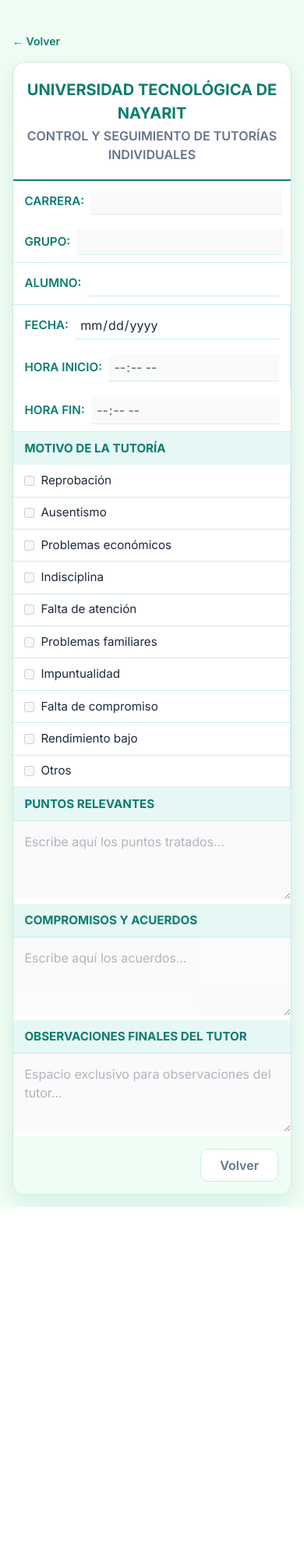
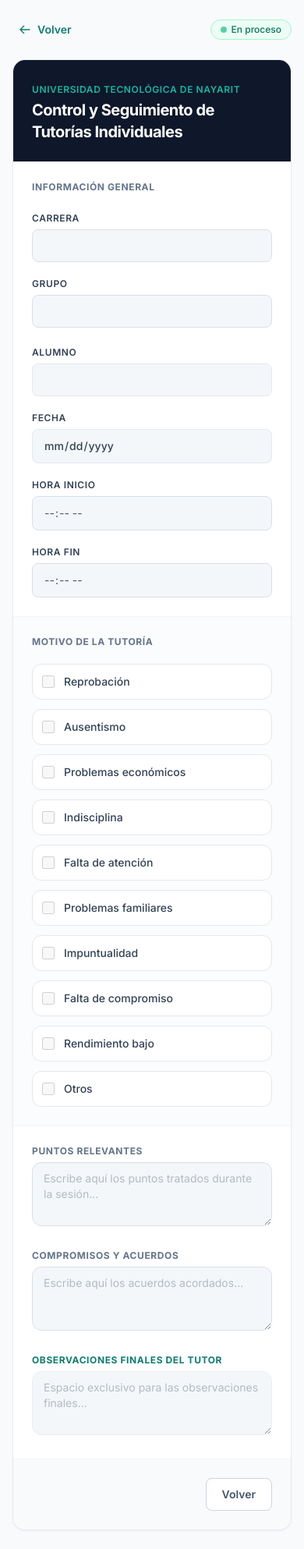
Before and after one commit to Ing-Segundo/sistema_tutorias, a Flask app: template templates/tutoria_individual.html in a window 390 px wide. Shown: the whole page at 78% size. Before the commit the page ends 1548 px from the top, so only its background shows below. Run offline with Flask 3, Linux system fonts and the light colour scheme; the template is opened without the code that fills it, so the values that code supplies are empty; some libraries are stand-ins or nearby versions.

Commit message:
Update tutoria_individual.html

```diff
--- a/templates/tutoria_individual.html
+++ b/templates/tutoria_individual.html
@@ -1,97 +1,79 @@
 <!DOCTYPE html>
-<html lang="es">
+<html lang="es" data-theme="light">
 <head>
     <meta charset="UTF-8">
     <meta name="viewport" content="width=device-width, initial-scale=1.0">
     <title>Tutoría Individual - Sistema de Tutorías</title>
+    <!-- Tailwind CSS CDN -->
     <script src="https://cdn.tailwindcss.com"></script>
-    <link href="https://cdn.jsdelivr.net/npm/daisyui@4.12.10/dist/full.min.css" rel="stylesheet">
-    <link href="https://fonts.googleapis.com/css2?family=Inter:wght@300;400;500;600;700&display=swap" rel="stylesheet">
+    <!-- DaisyUI CDN -->
+    <link href="https://cdn.jsdelivr.net/npm/daisyui@4.12.10/dist/full.min.css" rel="stylesheet" type="text/css" />
+    <!-- Typography -->
+    <link rel="preconnect" href="https://fonts.googleapis.com">
+    <link rel="preconnect" href="https://fonts.gstatic.com" crossorigin>
+    <link href="https://fonts.googleapis.com/css2?family=Inter:wght@400;500;600;700&display=swap" rel="stylesheet">
+
+    <script>
+        tailwind.config = {
+            theme: {
+                extend: {
+                    fontFamily: {
+                        sans: ['Inter', 'sans-serif'],
+                    },
+                    colors: {
+                        brand: {
+                            50: '#f0fdfa',
+                            100: '#ccfbf1',
+                            500: '#14b8a6',
+                            600: '#0d9488',
+                            700: '#0e7c70',
+                            800: '#115e59',
+                            900: '#134e4a',
+                        }
+                    }
+                }
+            }
+        }
+    </script>
     <style>
-        :root {
-            --verde-ut: #0E7C70;
-            --verde-sec: #15803D;
-            --verde-suave: #E6F7F5;
-            --verde-claro: #F0FDF4;
-            --texto-principal: #1E293B;
-            --texto-sec: #64748B;
-            --borde-suave: #CCEBE8;
-            --sombra-suave: 0 8px 24px rgba(14, 124, 112, 0.12);
+        body {
+            font-family: 'Inter', sans-serif;
+            background-color: #f8fafc;
+            color: #0f172a;
         }
-        * { font-family: 'Inter', sans-serif; color: var(--texto-principal); }
-        body { background-color: var(--verde-claro); min-height: 100vh; }
-
-        .contenedor { max-width: 900px; }
-        .ficha { background: white; border: 1px solid var(--borde-suave); border-radius: 16px; overflow: hidden; box-shadow: var(--sombra-suave); }
-        .ficha-titulo { text-align: center; padding: 1.25rem 1rem; border-bottom: 2px solid var(--verde-ut); }
-        .ficha-titulo h1 { color: var(--verde-ut); font-weight: 700; font-size: 1.25rem; }
-        .ficha-titulo h2 { color: var(--texto-sec); font-weight: 600; font-size: 1rem; margin-top: 2px; }
-
-        .fila { display: grid; border-bottom: 1px solid var(--borde-suave); }
-        .fila:last-child { border-bottom: none; }
-        .fila-2 { grid-template-columns: 1fr 1fr; }
-        .fila-3 { grid-template-columns: 1fr 1fr 1fr; }
-
-        .celda { border-right: 1px solid var(--borde-suave); padding: 0.6rem 0.9rem; display: flex; align-items: center; gap: 0.5rem; }
-        .celda:last-child { border-right: none; }
-
-        .etiqueta { font-weight: 600; font-size: 0.95rem; color: var(--verde-ut); text-transform: uppercase; }
-
-        .campo {
-            border: none;
-            border-bottom: 1px solid var(--borde-suave);
-            background: #ffffff !important;
-            color: #1E293B !important;
-            flex: 1;
-            padding: 0.25rem 0.4rem;
-            font-size: 1rem;
-        }
-        .campo:focus { outline: none; border-color: var(--verde-ut); }
-        .campo:disabled { background: #F9FAFB !important; opacity: 0.8; cursor: not-allowed; }
-
-        .motivo-titulo { background: var(--verde-suave); color: var(--verde-ut); font-weight: 700; font-size: 0.95rem; text-transform: uppercase; padding: 0.6rem 0.9rem; }
-
-        .motivo-grid { display: grid; grid-template-columns: repeat(3, 1fr); }
-        @media (max-width: 640px) { .motivo-grid { grid-template-columns: 1fr; } .fila-2, .fila-3 { grid-template-columns: 1fr; } }
-
-        .motivo-item { display: flex; align-items: center; gap: 0.5rem; padding: 0.55rem 0.9rem; border-right: 1px solid var(--borde-suave); border-bottom: 1px solid var(--borde-suave); font-size: 0.95rem; }
-        .motivo-item input { accent-color: var(--verde-ut); }
-        .motivo-item input:disabled { cursor: not-allowed; }
-
-        .bloque-titulo { background: var(--verde-suave); color: var(--verde-ut); font-weight: 700; font-size: 0.95rem; text-transform: uppercase; padding: 0.6rem 0.9rem; border-bottom: 1px solid var(--borde-suave); }
-        .bloque-texto {
-            width: 100%;
-            border: none;
-            padding: 0.9rem;
-            font-size: 1rem;
-            resize: vertical;
-            min-height: 100px;
-            background: #ffffff !important;
-            color: #1E293B !important;
-        }
-        .bloque-texto:focus { outline: none; }
-        .bloque-texto:disabled {
-            background: #F9FAFB !important;
-            color: #1E293B !important;
-            opacity: 0.8;
-            cursor: not-allowed;
-        }
-
-        .acciones { display: flex; justify-content: flex-end; gap: 0.75rem; padding: 1rem; background: var(--verde-claro); }
-        .btn-ut { background: var(--verde-ut); color: white; border-radius: 10px; font-weight: 600; padding: 0.5rem 1.5rem; transition: all 0.2s ease; }
-        .btn-ut:hover { background: var(--verde-sec); }
-        .btn-cancelar { background: white; color: var(--texto-sec); border: 1px solid var(--borde-suave); border-radius: 10px; font-weight: 600; padding: 0.5rem 1.5rem; transition: all 0.2s ease; }
-        .btn-cancelar:hover { background: var(--verde-suave); color: var(--verde-ut); }
     </style>
 </head>
-<body>
-    <div class="contenedor mx-auto p-4 md:p-8" style="padding-top: 2.5rem;">
-        <a href="javascript:history.back()" class="inline-flex items-center gap-1 mb-4 text-sm font-semibold" style="color: var(--verde-ut);">&larr; Volver</a>
+<body class="min-h-screen antialiased bg-slate-50 text-slate-900 py-6 px-4 sm:px-6 lg:px-8">
 
+    <div class="max-w-4xl mx-auto space-y-6">
+
+        <!-- Navegación Superior -->
+        <div class="flex items-center justify-between">
+            <a href="javascript:history.back()" class="inline-flex items-center gap-2 text-sm font-semibold text-brand-700 hover:text-brand-800 transition-colors duration-200 focus-visible:outline-2 focus-visible:outline-brand-700 rounded-md px-2 py-1">
+                <svg class="w-4 h-4" fill="none" stroke="currentColor" viewBox="0 0 24 24" xmlns="http://www.w3.org/2000/svg">
+                    <path stroke-linecap="round" stroke-linejoin="round" stroke-width="2" d="M10 19l-7-7m0 0l7-7m-7 7h18"></path>
+                </svg>
+                Volver
+            </a>
+
+            <div class="flex items-center gap-2">
+                <span class="inline-flex items-center gap-1.5 px-3 py-1 rounded-full text-xs font-medium bg-emerald-50 text-emerald-700 border border-emerald-200">
+                    <span class="w-2 h-2 rounded-full bg-emerald-500 animate-pulse"></span>
+                    {{ tutoria.estado or 'En proceso' }}
+                </span>
+            </div>
+        </div>
+
+        <!-- Alertas de Flash Mensajes -->
         {% with mensajes = get_flashed_messages(with_categories=true) %}
             {% if mensajes %}
                 {% set categoria, texto = mensajes[0] %}
-                <div class="alert alert-{{ categoria }} mb-4 rounded-xl">{{ texto }}</div>
+                <div role="alert" class="alert alert-{{ categoria }} shadow-sm border border-slate-200 rounded-xl bg-white text-slate-800 flex items-center gap-3 p-4">
+                    <svg class="w-5 h-5 text-brand-600 flex-shrink-0" fill="none" stroke="currentColor" viewBox="0 0 24 24" xmlns="http://www.w3.org/2000/svg">
+                        <path stroke-linecap="round" stroke-linejoin="round" stroke-width="2" d="M13 16h-1v-4h-1m1-4h.01M21 12a9 9 0 11-18 0 9 9 0 0118 0z"></path>
+                    </svg>
+                    <span class="text-sm font-medium">{{ texto }}</span>
+                </div>
             {% endif %}
         {% endwith %}
 
@@ -100,81 +82,122 @@
         {% set deshabilitar_observaciones = '' if (en_proceso and session.get('rol') == 'tutor') else 'disabled' %}
         {% set puede_guardar = session.get('rol') == 'tutor' and en_proceso %}
 
-        <form class="ficha" method="POST" action="{{ url_for('ver_tutoria_individual', id=tutoria.id) }}">
-            <div class="ficha-titulo">
-                <h1>UNIVERSIDAD TECNOLÓGICA DE NAYARIT</h1>
-                <h2>CONTROL Y SEGUIMIENTO DE TUTORÍAS INDIVIDUALES</h2>
-            </div>
+        <!-- Formulario Contenedor Principal -->
+        <form class="bg-white rounded-2xl border border-slate-200/80 shadow-sm overflow-hidden divide-y divide-slate-100" method="POST" action="{{ url_for('ver_tutoria_individual', id=tutoria.id) }}">
 
-            <div class="fila fila-2">
-                <div class="celda">
-                    <span class="etiqueta">Carrera:</span>
-                    <input type="text" name="carrera" class="campo" value="{{ tutoria.carrera or '' }}" {{deshabilitado}}>
+            <!-- Encabezado Institucional -->
+            <div class="p-6 bg-slate-900 text-white flex flex-col sm:flex-row sm:items-center justify-between gap-4">
+                <div>
+                    <span class="text-xs font-semibold uppercase tracking-wider text-brand-500">Universidad Tecnológica de Nayarit</span>
+                    <h1 class="text-xl font-bold tracking-tight text-white mt-0.5">Control y Seguimiento de Tutorías Individuales</h1>
                 </div>
-                <div class="celda">
-                    <span class="etiqueta">Grupo:</span>
-                    <input type="text" name="grupo" class="campo" value="{{ tutoria.grupo or '' }}" {{deshabilitado}}>
+                <div class="text-right hidden sm:block">
+                    <span class="text-xs text-slate-400 block">Folio de Registro</span>
+                    <span class="text-sm font-mono font-semibold text-slate-200">#{{ tutoria.id }}</span>
                 </div>
             </div>
 
-            <div class="fila">
-                <div class="celda">
-                    <span class="etiqueta">Alumno:</span>
-                    <input type="text" class="campo" value="{{ tutoria.alumno.usuario.nombre_completo }}" readonly style="background: var(--verde-claro);">
+            <!-- Sección 1: Información General -->
+            <div class="p-6 space-y-6">
+                <h2 class="text-xs font-bold uppercase tracking-wider text-slate-500">Información General</h2>
+
+                <div class="grid grid-cols-1 md:grid-cols-3 gap-5">
+                    <div class="md:col-span-2 space-y-1.5">
+                        <label for="input-carrera" class="block text-xs font-semibold text-slate-700 uppercase tracking-wider">Carrera</label>
+                        <input id="input-carrera" type="text" name="carrera" class="w-full px-3.5 py-2.5 bg-slate-50 border border-slate-300 rounded-lg text-sm text-slate-900 focus:outline-none focus:ring-2 focus:ring-brand-600 focus:border-brand-600 disabled:opacity-75 disabled:bg-slate-100 transition-all" value="{{ tutoria.carrera or '' }}" {{deshabilitado}}>
+                    </div>
+
+                    <div class="space-y-1.5">
+                        <label for="input-grupo" class="block text-xs font-semibold text-slate-700 uppercase tracking-wider">Grupo</label>
+                        <input id="input-grupo" type="text" name="grupo" class="w-full px-3.5 py-2.5 bg-slate-50 border border-slate-300 rounded-lg text-sm text-slate-900 focus:outline-none focus:ring-2 focus:ring-brand-600 focus:border-brand-600 disabled:opacity-75 disabled:bg-slate-100 transition-all" value="{{ tutoria.grupo or '' }}" {{deshabilitado}}>
+                    </div>
+                </div>
+
+                <div class="grid grid-cols-1 md:grid-cols-4 gap-5">
+                    <div class="md:col-span-4 space-y-1.5">
+                        <label for="input-alumno" class="block text-xs font-semibold text-slate-700 uppercase tracking-wider">Alumno</label>
+                        <input id="input-alumno" type="text" class="w-full px-3.5 py-2.5 bg-slate-100/80 border border-slate-200 rounded-lg text-sm text-slate-700 cursor-not-allowed font-medium" value="{{ tutoria.alumno.usuario.nombre_completo }}" readonly>
+                    </div>
+
+                    <div class="space-y-1.5 md:col-span-2">
+                        <label for="input-fecha" class="block text-xs font-semibold text-slate-700 uppercase tracking-wider">Fecha</label>
+                        <input id="input-fecha" type="date" class="w-full px-3.5 py-2.5 bg-slate-100/80 border border-slate-200 rounded-lg text-sm text-slate-700 cursor-not-allowed font-medium" value="{{ tutoria.fecha.strftime('%Y-%m-%d') }}" readonly>
+                    </div>
+
+                    <div class="space-y-1.5">
+                        <label for="input-hr-inicio" class="block text-xs font-semibold text-slate-700 uppercase tracking-wider">Hora Inicio</label>
+                        <input id="input-hr-inicio" type="time" name="hr_inicio" class="w-full px-3.5 py-2.5 bg-slate-50 border border-slate-300 rounded-lg text-sm text-slate-900 focus:outline-none focus:ring-2 focus:ring-brand-600 focus:border-brand-600 disabled:opacity-75 disabled:bg-slate-100 transition-all" value="{{ tutoria.hr_inicio or '' }}" {{deshabilitado}}>
+                    </div>
+
+                    <div class="space-y-1.5">
+                        <label for="input-hr-salida" class="block text-xs font-semibold text-slate-700 uppercase tracking-wider">Hora Fin</label>
+                        <input id="input-hr-salida" type="time" name="hr_salida" class="w-full px-3.5 py-2.5 bg-slate-50 border border-slate-300 rounded-lg text-sm text-slate-900 focus:outline-none focus:ring-2 focus:ring-brand-600 focus:border-brand-600 disabled:opacity-75 disabled:bg-slate-100 transition-all" value="{{ tutoria.hr_salida or '' }}" {{deshabilitado}}>
+                    </div>
                 </div>
             </div>
 
-            <div class="fila fila-3">
-                <div class="celda">
-                    <span class="etiqueta">Fecha:</span>
-                    <input type="date" class="campo" value="{{ tutoria.fecha.strftime('%Y-%m-%d') }}" readonly style="background: var(--verde-claro);">
+            <!-- Sección 2: Motivos de la Tutoría -->
+            <div class="p-6 space-y-4 bg-slate-50/50">
+                <fieldset class="space-y-3">
+                    <legend class="text-xs font-bold uppercase tracking-wider text-slate-500 mb-2">Motivo de la Tutoría</legend>
+
+                    <div class="grid grid-cols-1 sm:grid-cols-2 lg:grid-cols-3 gap-3">
+                        {% set motivos = tutoria.motivo.split(', ') if tutoria.motivo else [] %}
+                        {% set lista_motivos = [
+                            'Reprobación', 'Ausentismo', 'Problemas económicos',
+                            'Indisciplina', 'Falta de atención', 'Problemas familiares',
+                            'Impuntualidad', 'Falta de compromiso', 'Rendimiento bajo', 'Otros'
+                        ] %}
+
+                        {% for item in lista_motivos %}
+                        <label class="flex items-center gap-3 p-3 bg-white border border-slate-200 rounded-xl cursor-pointer hover:border-brand-500 hover:shadow-sm transition-all focus-within:ring-2 focus-within:ring-brand-600">
+                            <input type="checkbox" name="motivo" value="{{ item }}" class="w-4 h-4 text-brand-700 border-slate-300 rounded focus:ring-brand-600 accent-brand-700" {% if item in motivos %}checked{% endif %} {{deshabilitado}}>
+                            <span class="text-sm font-medium text-slate-700 select-none">{{ item }}</span>
+                        </label>
+                        {% endfor %}
+                    </div>
+                </fieldset>
+            </div>
+
+            <!-- Sección 3: Observaciones y Seguimiento -->
+            <div class="p-6 space-y-6">
+                <div class="space-y-1.5">
+                    <label for="puntos_relevantes" class="block text-xs font-bold uppercase tracking-wider text-slate-500">Puntos Relevantes</label>
+                    <textarea id="puntos_relevantes" name="puntos_relevantes" rows="3" class="w-full px-3.5 py-2.5 bg-slate-50 border border-slate-300 rounded-xl text-sm text-slate-900 focus:outline-none focus:ring-2 focus:ring-brand-600 focus:border-brand-600 disabled:opacity-75 disabled:bg-slate-100 transition-all resize-y" placeholder="Escribe aquí los puntos tratados durante la sesión..." {{deshabilitado}}>{{ tutoria.puntos_relevantes or '' }}</textarea>
                 </div>
-                <div class="celda">
-                    <span class="etiqueta">Hora inicio:</span>
-                    <input type="time" name="hr_inicio" class="campo" value="{{ tutoria.hr_inicio or '' }}" {{deshabilitado}}>
+
+                <div class="space-y-1.5">
+                    <label for="compromisos" class="block text-xs font-bold uppercase tracking-wider text-slate-500">Compromisos y Acuerdos</label>
+                    <textarea id="compromisos" name="compromisos" rows="3" class="w-full px-3.5 py-2.5 bg-slate-50 border border-slate-300 rounded-xl text-sm text-slate-900 focus:outline-none focus:ring-2 focus:ring-brand-600 focus:border-brand-600 disabled:opacity-75 disabled:bg-slate-100 transition-all resize-y" placeholder="Escribe aquí los acuerdos acordados..." {{deshabilitado}}>{{ tutoria.compromisos or '' }}</textarea>
                 </div>
-                <div class="celda">
-                    <span class="etiqueta">Hora fin:</span>
-                    <input type="time" name="hr_salida" class="campo" value="{{ tutoria.hr_salida or '' }}" {{deshabilitado}}>
+
+                <div class="space-y-1.5">
+                    <label for="observaciones" class="block text-xs font-bold uppercase tracking-wider text-brand-700">Observaciones Finales del Tutor</label>
+                    <textarea id="observaciones" name="observaciones" rows="3" class="w-full px-3.5 py-2.5 bg-brand-50/30 border border-brand-200 rounded-xl text-sm text-slate-900 focus:outline-none focus:ring-2 focus:ring-brand-600 focus:border-brand-600 disabled:opacity-75 disabled:bg-slate-100 transition-all resize-y" placeholder="Espacio exclusivo para las observaciones finales..." {{deshabilitar_observaciones}}>{{ tutoria.observaciones or '' }}</textarea>
                 </div>
             </div>
 
-            <div class="motivo-titulo">Motivo de la tutoría</div>
-            <div class="motivo-grid">
-                {% set motivos = tutoria.motivo.split(', ') if tutoria.motivo else [] %}
-                <label class="motivo-item"><input type="checkbox" name="motivo" value="Reprobación" {% if 'Reprobación' in motivos %}checked{% endif %} {{deshabilitado}}> Reprobación</label>
-                <label class="motivo-item"><input type="checkbox" name="motivo" value="Ausentismo" {% if 'Ausentismo' in motivos %}checked{% endif %} {{deshabilitado}}> Ausentismo</label>
-                <label class="motivo-item"><input type="checkbox" name="motivo" value="Problemas económicos" {% if 'Problemas económicos' in motivos %}checked{% endif %} {{deshabilitado}}> Problemas económicos</label>
-                <label class="motivo-item"><input type="checkbox" name="motivo" value="Indisciplina" {% if 'Indisciplina' in motivos %}checked{% endif %} {{deshabilitado}}> Indisciplina</label>
-                <label class="motivo-item"><input type="checkbox" name="motivo" value="Falta de atención" {% if 'Falta de atención' in motivos %}checked{% endif %} {{deshabilitado}}> Falta de atención</label>
-                <label class="motivo-item"><input type="checkbox" name="motivo" value="Problemas familiares" {% if 'Problemas familiares' in motivos %}checked{% endif %} {{deshabilitado}}> Problemas familiares</label>
-                <label class="motivo-item"><input type="checkbox" name="motivo" value="Impuntualidad" {% if 'Impuntualidad' in motivos %}checked{% endif %} {{deshabilitado}}> Impuntualidad</label>
-                <label class="motivo-item"><input type="checkbox" name="motivo" value="Falta de compromiso" {% if 'Falta de compromiso' in motivos %}checked{% endif %} {{deshabilitado}}> Falta de compromiso</label>
-                <label class="motivo-item"><input type="checkbox" name="motivo" value="Rendimiento bajo" {% if 'Rendimiento bajo' in motivos %}checked{% endif %} {{deshabilitado}}> Rendimiento bajo</label>
-                <label class="motivo-item"><input type="checkbox" name="motivo" value="Otros" {% if 'Otros' in motivos %}checked{% endif %} {{deshabilitado}}> Otros</label>
-            </div>
+            <!-- Sección de Acciones -->
+            <div class="p-6 bg-slate-50 flex items-center justify-end gap-3">
+                <button type="button" onclick="history.back()" class="px-5 py-2.5 text-sm font-semibold text-slate-600 bg-white border border-slate-300 rounded-lg hover:bg-slate-100 hover:text-slate-800 transition-all focus:outline-none focus:ring-2 focus:ring-slate-400">
+                    Volver
+                </button>
 
-            <div class="bloque-titulo">Puntos relevantes</div>
-            <textarea name="puntos_relevantes" class="bloque-texto" placeholder="Escribe aquí los puntos tratados..." {{deshabilitado}}>{{ tutoria.puntos_relevantes or '' }}</textarea>
-
-            <div class="bloque-titulo">Compromisos y acuerdos</div>
-            <textarea name="compromisos" class="bloque-texto" placeholder="Escribe aquí los acuerdos..." {{deshabilitado}}>{{ tutoria.compromisos or '' }}</textarea>
-
-            <!-- ✅ CAMPO DE OBSERVACIONES DEL TUTOR (SOLO ÉL LO EDITA) -->
-            <div class="bloque-titulo">Observaciones finales del Tutor</div>
-            <textarea name="observaciones" class="bloque-texto" placeholder="Espacio exclusivo para observaciones del tutor..." {{deshabilitar_observaciones}}>{{ tutoria.observaciones or '' }}</textarea>
-
-            <div class="acciones">
-                <button type="button" onclick="history.back()" class="btn-cancelar">Volver</button>
                 {% if tutoria.estado == 'En proceso' %}
                     {% if session.get('rol') == 'tutor' %}
-                        <button type="submit" class="btn-ut">Guardar y Finalizar</button>
+                        <button type="submit" class="px-5 py-2.5 text-sm font-semibold text-white bg-brand-700 rounded-lg hover:bg-brand-800 transition-all shadow-sm focus:outline-none focus:ring-2 focus:ring-brand-600 focus:ring-offset-2">
+                            Guardar y Finalizar
+                        </button>
                     {% else %}
-                        <button type="submit" class="btn-ut">Guardar mis comentarios</button>
+                        <button type="submit" class="px-5 py-2.5 text-sm font-semibold text-white bg-brand-700 rounded-lg hover:bg-brand-800 transition-all shadow-sm focus:outline-none focus:ring-2 focus:ring-brand-600 focus:ring-offset-2">
+                            Guardar mis comentarios
+                        </button>
                     {% endif %}
                 {% endif %}
             </div>
+
         </form>
     </div>
+
 </body>
 </html>
```
